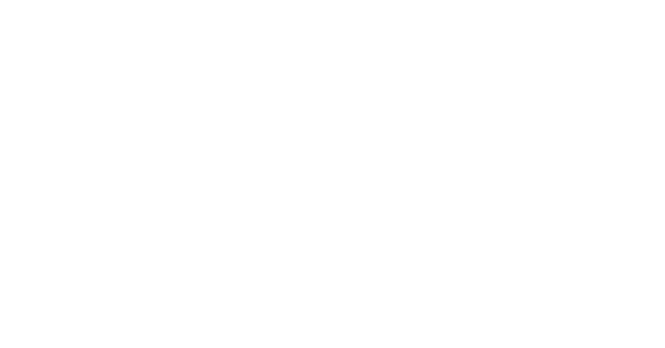
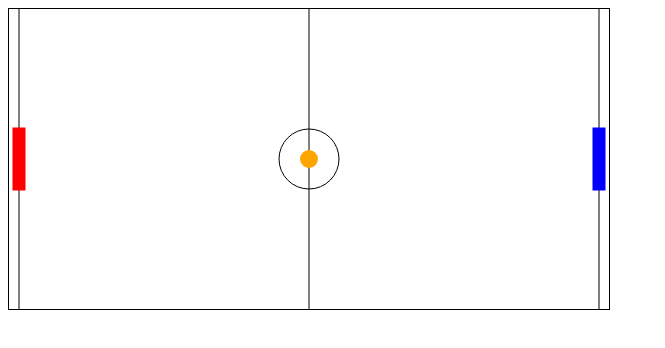
Before and after one commit to tmihov/JavaScript-Course, a plain HTML site: page week6/2-Multiplayer-Pong/index.html in a window 1280 px wide. Shown: the whole page, without its empty margins (0-665 px from the left). Drawn offline with nearby package versions, Linux system fonts and the light colour scheme.

Commit message:
1/3 done pong

```diff
--- a/week6/2-Multiplayer-Pong/app.js
+++ b/week6/2-Multiplayer-Pong/app.js
@@ -1,5 +1,86 @@
 $(document).ready(function() {
   "use strict";
+  var c = document.getElementById("pong");
+  var ctx = c.getContext("2d");
+  var canvasWidth = document.getElementById("pong").width;
+  var canvasHeight = document.getElementById("pong").height;
 
+  var pong = (function(ctx) {
+    var drawField = function() {
+      //center line
+      ctx.beginPath();
+      ctx.moveTo(canvasWidth / 2, 0);
+      ctx.lineTo(canvasWidth / 2, canvasHeight);
+      ctx.stroke();
+
+      //center circle
+      ctx.beginPath();
+      ctx.arc(canvasWidth / 2, canvasHeight / 2, canvasHeight / 10, 0, 2 * Math.PI, false);
+      ctx.lineWidth = 1;
+      ctx.stroke();
+
+      //left paddle line
+      ctx.beginPath();
+      ctx.moveTo(10, 0);
+      ctx.lineTo(10, canvasHeight);
+      ctx.stroke();
+
+      //right paddle line
+      ctx.beginPath();
+      ctx.moveTo(canvasWidth - 10, 0);
+      ctx.lineTo(canvasWidth - 10, canvasHeight);
+      ctx.stroke();
+    };
+
+    return {
+      drawField: drawField,
+    };
+  }(ctx));
+
+  var paddle = function(ctx, color, x, y) {
+    var width = canvasHeight / 5;
+    var x = x;
+    var y = y - width / 2;
+
+    var draw = function() {
+      ctx.beginPath();
+      ctx.rect(x, y, 10, width);
+      ctx.fillStyle = color;
+      ctx.strokeStyle = color;
+      ctx.fill();
+      ctx.stroke();
+    }
+
+    return {
+      draw: draw,
+    };
+  };
+
+  var ball = (function(ctx) {
+    var color = "orange";
+    var draw = function() {
+      ctx.beginPath();
+      ctx.arc(canvasWidth / 2, canvasHeight / 2, canvasHeight / 40, 0, 2 * Math.PI, false);
+      ctx.fillStyle = color;
+      ctx.strokeStyle = color;
+      ctx.fill();
+      ctx.lineWidth = 3;
+      ctx.stroke();
+    }
+
+    return {
+      draw: draw,
+    };
+  }(ctx))
+
+  var left = paddle(ctx, "red", 5, canvasHeight / 2);
+  var right = paddle(ctx, "blue", canvasWidth - 15, canvasHeight / 2);
+
+  c.addEventListener("keydown", left.move, true);
+
+  pong.drawField();
+  ball.draw();
+  left.draw();
+  right.draw();
 
 });
--- a/week6/2-Multiplayer-Pong/index.html
+++ b/week6/2-Multiplayer-Pong/index.html
@@ -2,8 +2,17 @@
 <html>
 <head>
 	<title>PONG!</title>
+	<style type="text/css">
+	#pong {
+		border: 1px solid;
+	}
+	</style>
+	<script src="bower_components/socket.io-client/socket.io.js"></script>
 </head>
 <body>
+	<canvas id="pong" width="600" height="300" tabindex="1"></canvas>
 
+	<script type="text/javascript" src="bower_components/jquery/dist/jquery.js"></script>
+	<script type="text/javascript" src="app.js"></script>
 </body>
 </html>
```
